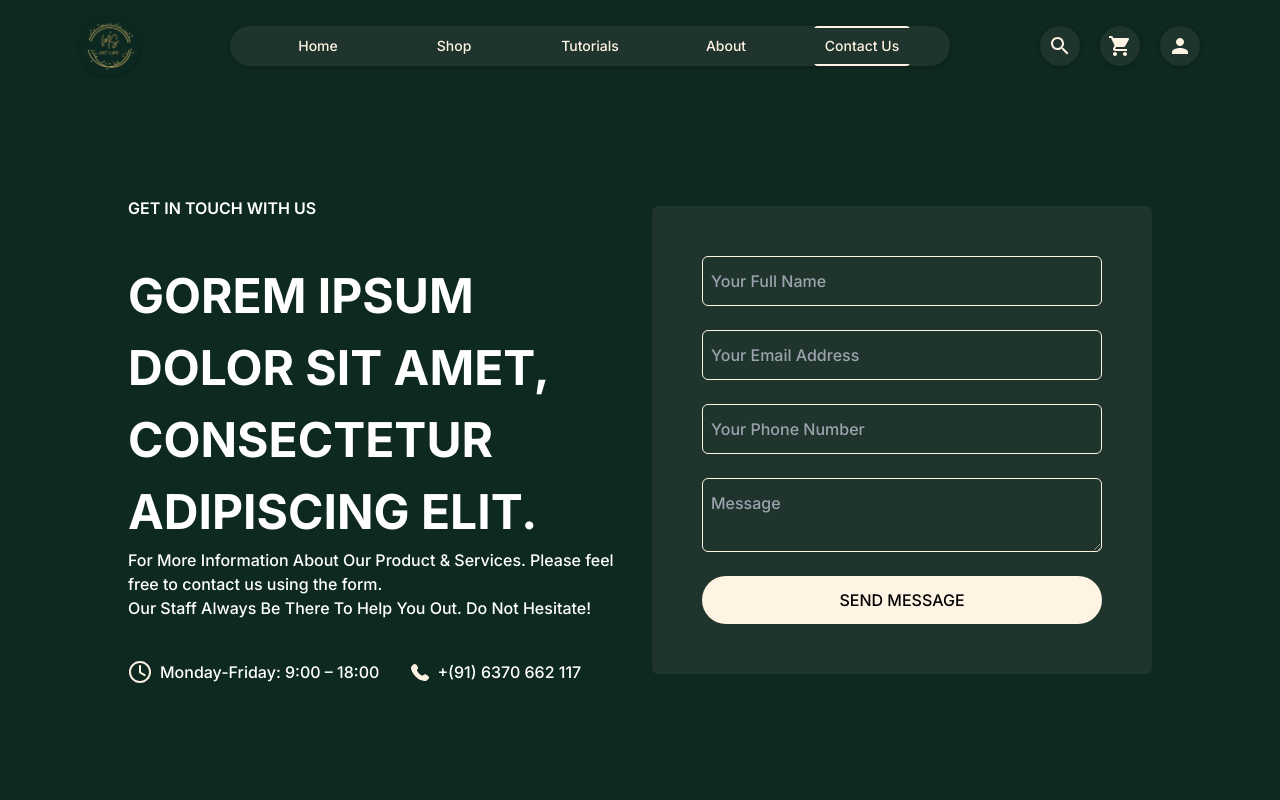
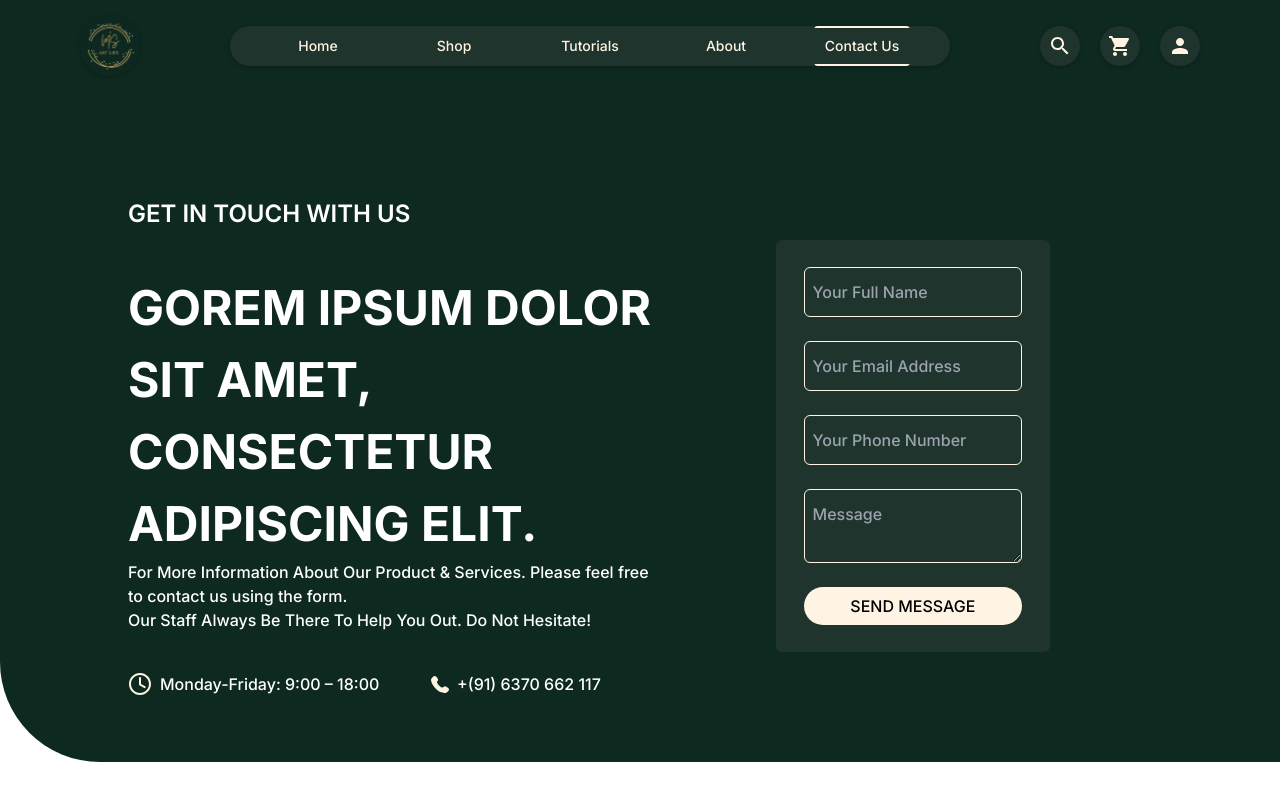
Before and after one commit to biswa2411/msweb, a Next.js app: page /contact-us in a window 1280 px wide. Shown: the top 800 px of the page. Built offline with nearby package versions, Linux system fonts and the light colour scheme.

Commit message:
Contact us updated

```diff
--- a/src/app/(with-nav-bar)/contact-us/page.tsx
+++ b/src/app/(with-nav-bar)/contact-us/page.tsx
@@ -24,17 +24,18 @@ const Contact = () => {
   };
 
   return (
-    <div className="md:px-[10%] px-[3%] md:pt-[5%] pb-[5%] flex md:flex-row  flex-col justify-between items-center bg-[#0E2920] font-medium text-[16px] rounded-bl-[100px] mb-[5%]">
-      <div className="text-white w-[100%] md:w-[60%] pr-[2%]">
-        <h4 className="uppercase font-semibold text-[16px] pt-10">
+    <div className="pb-[8%] bg-white">
+      <div className="md:px-[10%] px-[3%] md:pt-[5%] pb-[2%] flex md:flex-row  flex-col justify-between items-center bg-[#0E2920] font-medium text-[16px] rounded-bl-[100px]">
+        <div className="text-white pr-[2%]">
+          <h4 className="uppercase font-semibold text-[24px] pt-10">
             Get In Touch With Us
           </h4>
-        <h2 className="font-bold text-[48px] uppercase pt-10">
+          <h2 className="font-bold text-[24px] md:text-[28px] lg:text-[48px] uppercase pt-10">
             Gorem ipsum dolor sit amet, consectetur adipiscing elit.
           </h2>
           <p>
-          For More Information About Our Product & Services. Please feel free to
-          contact us using the form.
+            For More Information About Our Product & Services. Please feel free
+            to contact us using the form.
           </p>
           <p>Our Staff Always Be There To Help You Out. Do Not Hesitate!</p>
           <div className="flex justify-between py-10">
@@ -76,8 +77,8 @@ const Contact = () => {
             </div>
           </div>
         </div>
-      <div className="">
-        <div className="bg-[#1e342c] lg:w-[500px] p-[10%] rounded-md">
+        <div className="w-[100%] px-[10%] md:px-[0%] lg:px-[10%]">
+          <div className="bg-[#1e342c]  p-[10%] rounded-md">
             <form onSubmit={handleSubmit}>
               <div className="flex flex-col justify-center items-center gap-6 ">
                 <input
@@ -111,9 +112,12 @@ const Contact = () => {
                   onChange={handleChange}
                   className="w-full  py-3 px-2 rounded-md border border-[#FFF3E3] bg-[#1e342c] text-[#FFF3E3]"
                 />
-            <button className="bg-[#FFF3E3] hover:bg-[#e4d9ca] uppercase py-[3%] w-full rounded-full">Send Message</button>
+                <button className="bg-[#FFF3E3] hover:bg-[#e4d9ca] uppercase py-[3%] w-full rounded-full">
+                  Send Message
+                </button>
               </div>
             </form>
+          </div>
         </div>
       </div>
     </div>
```
Lines whose indentation alone changed are shown as unchanged.
